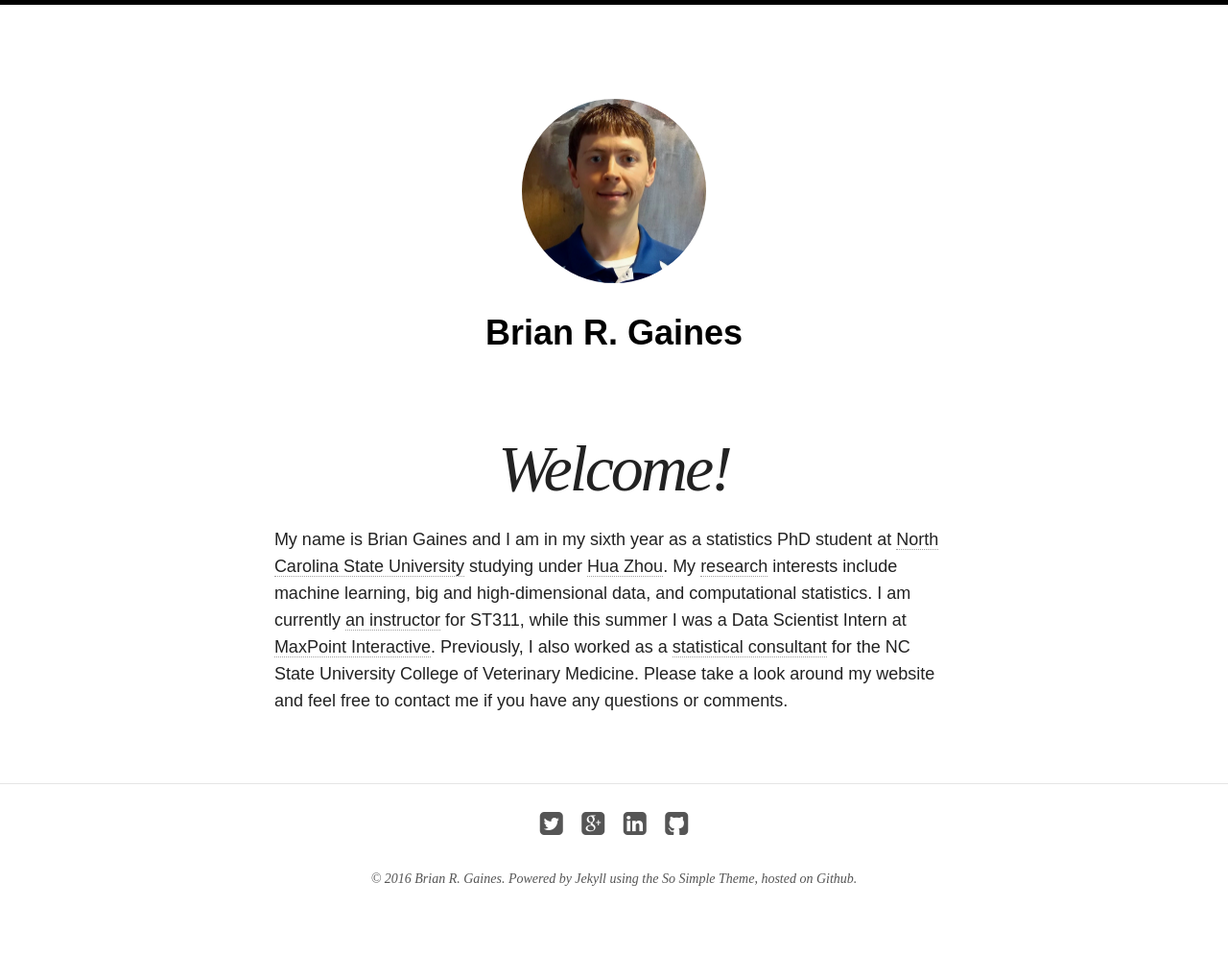
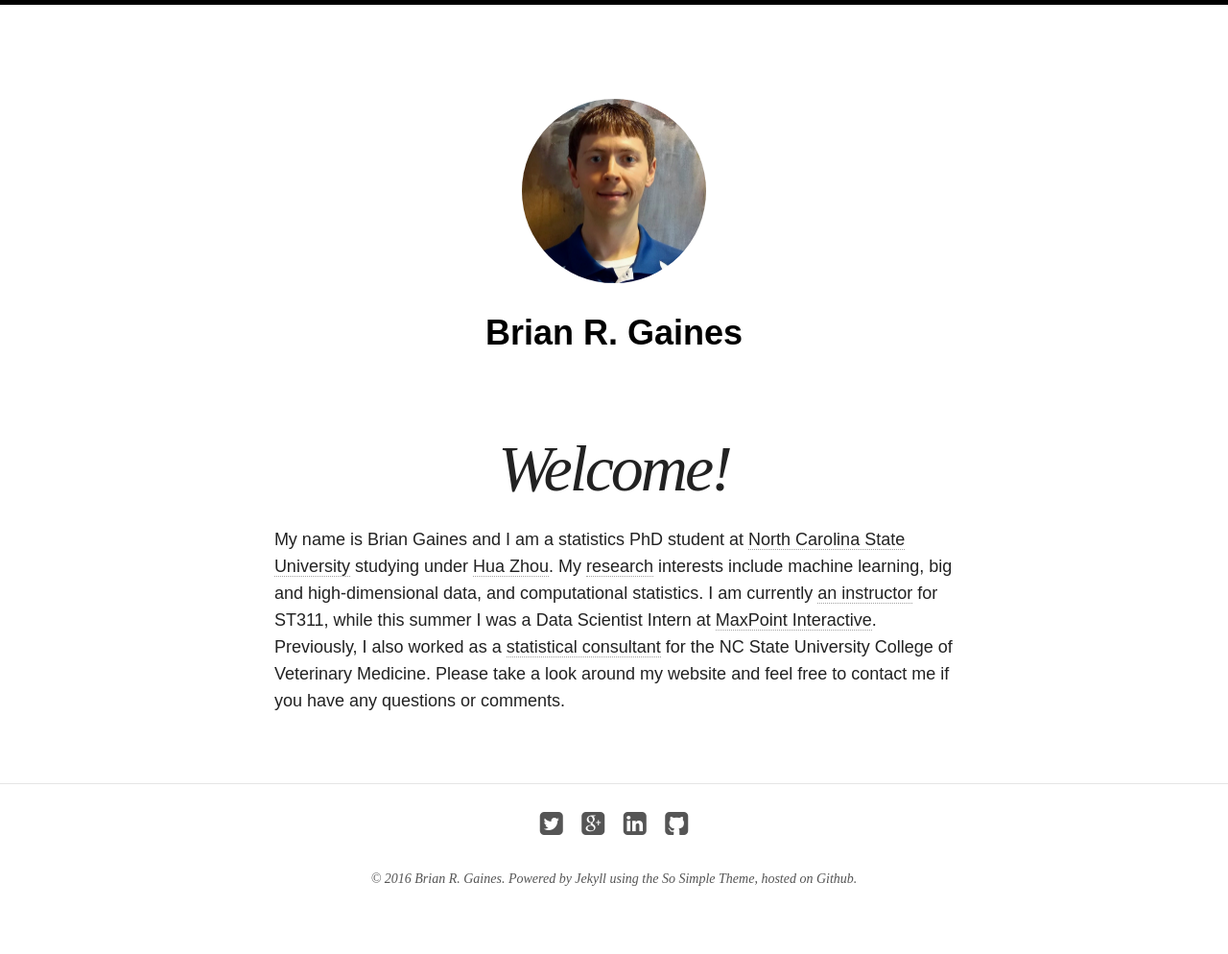
Before and after one commit to brgaines/brgaines.github.io, a Jekyll site: the page built from index.md, in a window 1280 px wide. Shown: the whole page at 96% size. Built offline with Jekyll 4.4.1, drawn with Linux system fonts in a browser that asks for light colours; nearby versions of some CDN libraries.

```diff
--- a/index.md
+++ b/index.md
@@ -5,4 +5,4 @@ excerpt: "Welcome to my website!"
 modified: 2016-09-19
 ---
 
-My name is Brian Gaines and I am in my sixth year as a statistics PhD student at [North Carolina State University](http://www.ncsu.edu) studying under [Hua Zhou](http://hua-zhou.github.io/).  My [research](http://brgaines.github.io/research/) interests include machine learning, big and high-dimensional data, and computational statistics.  I am currently [an instructor](http://brgaines.github.io/teaching/) for ST311, while this summer I was a Data Scientist Intern at [MaxPoint Interactive](http://maxpoint.com/us).  Previously, I also worked as a [statistical consultant](http://brgaines.github.io/consulting/) for the NC State University College of Veterinary Medicine.  Please take a look around my website and feel free to contact me if you have any questions or comments.
+My name is Brian Gaines and I am a statistics PhD student at [North Carolina State University](http://www.ncsu.edu) studying under [Hua Zhou](http://hua-zhou.github.io/).  My [research](http://brgaines.github.io/research/) interests include machine learning, big and high-dimensional data, and computational statistics.  I am currently [an instructor](http://brgaines.github.io/teaching/) for ST311, while this summer I was a Data Scientist Intern at [MaxPoint Interactive](http://maxpoint.com/us).  Previously, I also worked as a [statistical consultant](http://brgaines.github.io/consulting/) for the NC State University College of Veterinary Medicine.  Please take a look around my website and feel free to contact me if you have any questions or comments.
```
Also changed, not shown: 1 other file.
